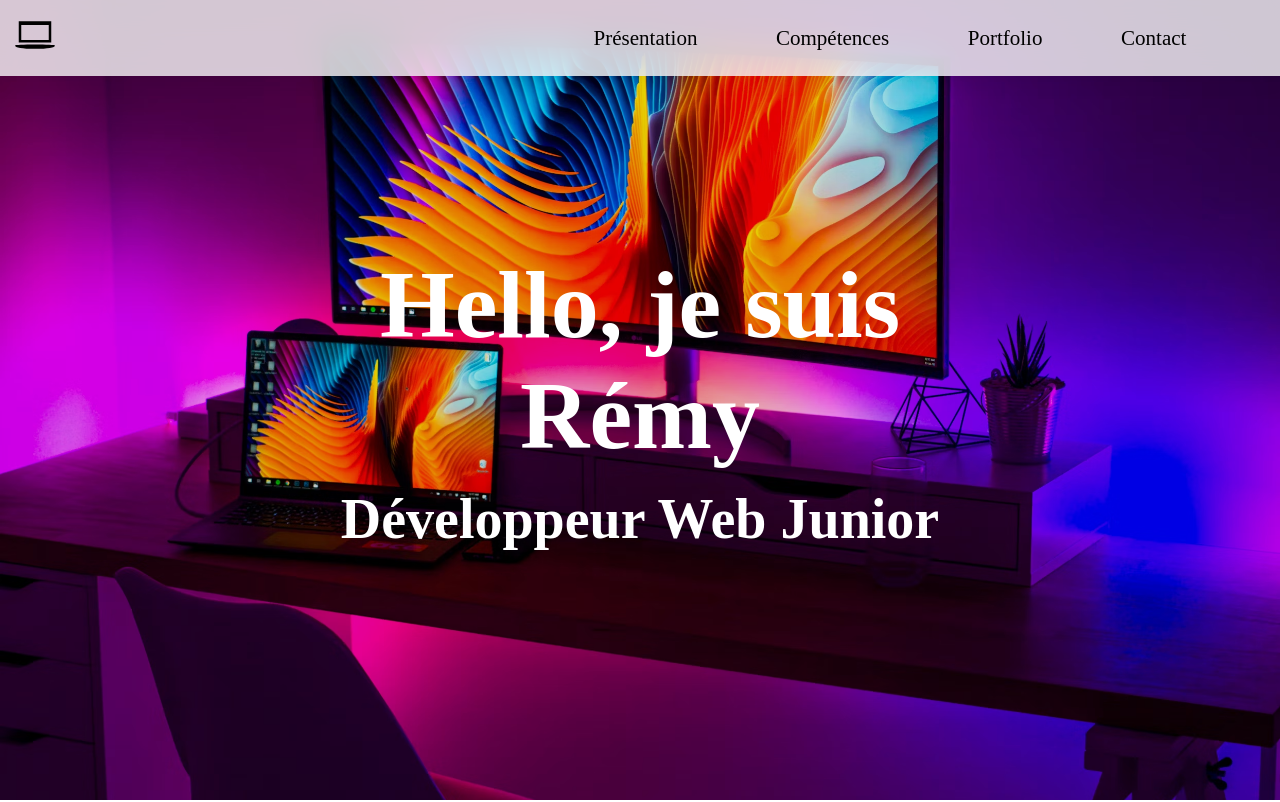
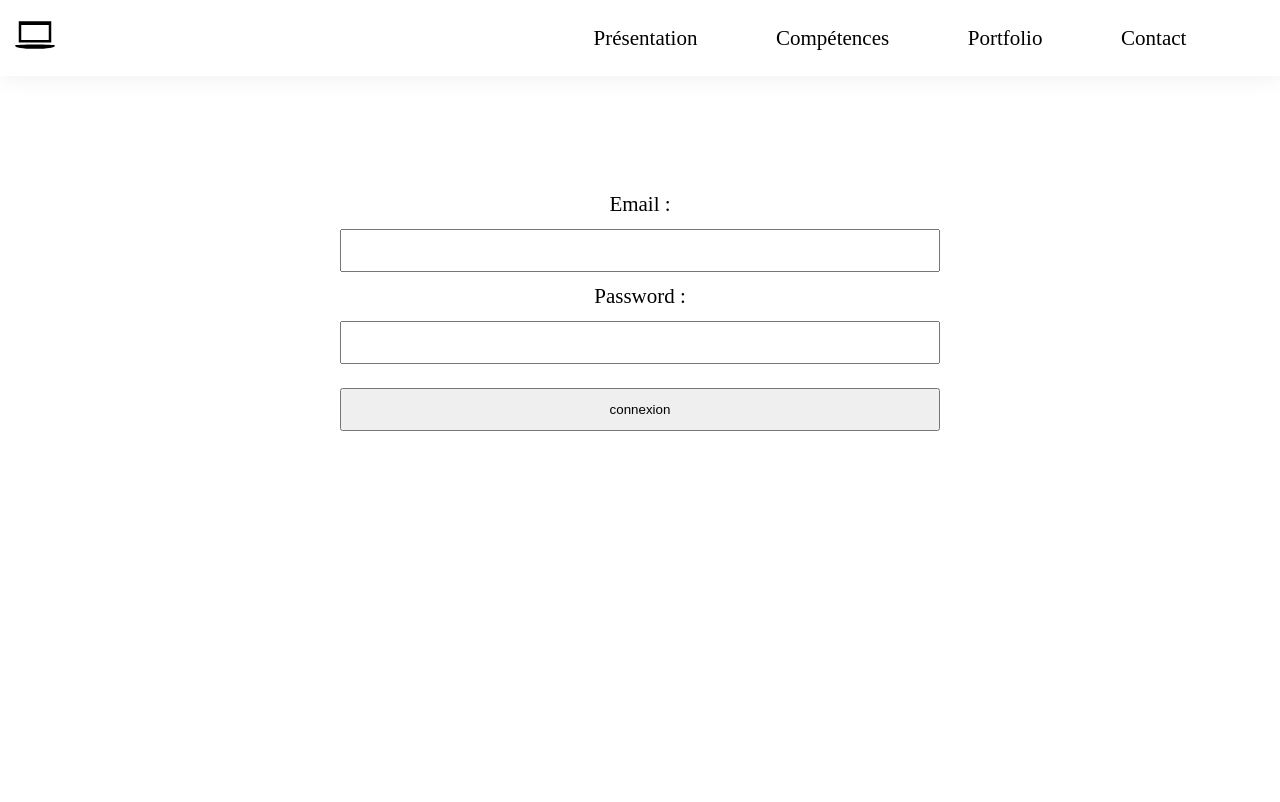
Before and after one commit to R-GRAN/react-portfolio, a React (Vite) app: page /login in a window 1280 px wide. Shown: the top 802 px of the page. Built offline with nearby package versions, Linux system fonts and the light colour scheme; no server answers.

Commit message:
formAuth+ react router Dom

```diff
--- a/package.json
+++ b/package.json
@@ -15,6 +15,7 @@
   "dependencies": {
     "react": "^18.2.0",
     "react-dom": "^18.2.0",
+    "react-router-dom": "^6.23.0",
     "sass": "^1.75.0"
   },
   "devDependencies": {
--- a/src/assets/styles/base/_keyframes.scss
+++ b/src/assets/styles/base/_keyframes.scss
@@ -88,7 +88,7 @@
   }
   to {
     opacity: 1;
-    background-color: rgba(0, 0, 0, 0.5);
+    background-color: rgba(0, 0, 0, 0.65);
   }
 }
 
--- a/src/assets/styles/components/FooterApp.scss
+++ b/src/assets/styles/components/FooterApp.scss
@@ -1,6 +1,7 @@
 .footer-style {
   color: white;
   display: flex;
+  flex-direction: column;
   justify-content: center;
   align-items: center;
   height: 100px;
--- /dev/null
+++ b/src/assets/styles/components/FormAuth.scss
@@ -0,0 +1,7 @@
+.formAuth{
+    display: flex;
+    flex-direction: column;
+    align-items: center;
+    height: 100%;
+    padding: 15%;
+}
--- a/src/assets/styles/main.scss
+++ b/src/assets/styles/main.scss
@@ -10,3 +10,4 @@
 @import "@/assets/styles/components/Project.scss";
 @import "@/assets/styles/components/Scroller.scss";
 @import "@/assets/styles/components/Collapse.scss";
+@import "@/assets/styles/components/FormAuth.scss";
--- /dev/null
+++ b/src/components/FormAuth.jsx
@@ -0,0 +1,41 @@
+import { useState } from "react";
+
+function FormAuth() {
+  const [email, setEmail] = useState("");
+  const [password, setPassword] = useState("");
+
+
+
+  return (
+    <form className="formAuth"
+      action=""
+      method="post"
+      onSubmit={(evt) => {
+        evt.preventDefault();
+      }}
+    >
+      <label htmlFor="email">Email : </label>
+      <input
+        type="email"
+        name="email"
+        id="email"
+        value={email}
+        onChange={(evt) => {
+          setEmail(evt.target.value);
+          console.log(email);
+        }}
+      />
+      <label htmlFor="password">Password : </label>
+      <input
+        type="password"
+        name="password"
+        id="password"
+        value={password}
+        onChange={(evt) => setPassword(evt.target.value)}
+      />
+      <input type="submit" value="connexion" />
+    </form>
+  );
+}
+
+export default FormAuth;
--- a/src/components/HeaderApp.jsx
+++ b/src/components/HeaderApp.jsx
@@ -1,5 +1,5 @@
 import { useState, useRef } from "react";
-import laptop from "@/assets/images/laptop.svg"
+import laptop from "@/assets/images/laptop.svg";
 
 function HeaderApp() {
   const [isMenuOpen, setIsMenuOpen] = useState(false);
@@ -37,16 +37,24 @@ function HeaderApp() {
       <nav className="header-nav">
         <ul ref={menuRef} className="header-menu">
           <li>
-            <a href="#presentation" onClick={toggleMenu}>Présentation</a>
+            <a href={"#presentation"} onClick={toggleMenu}>
+              Présentation
+            </a>
           </li>
           <li>
-            <a href="#skills" onClick={toggleMenu}>Compétences</a>
+            <a href="#skills" onClick={toggleMenu}>
+              Compétences
+            </a>
           </li>
           <li>
-            <a href="#portfolio" onClick={toggleMenu}>Portfolio</a>
+            <a href="#portfolio" onClick={toggleMenu}>
+              Portfolio
+            </a>
           </li>
           <li>
-            <a href="#contact" onClick={toggleMenu}>Contact</a>
+            <a href="#contact" onClick={toggleMenu}>
+              Contact
+            </a>
           </li>
         </ul>
       </nav>
--- a/src/main.jsx
+++ b/src/main.jsx
@@ -2,9 +2,16 @@ import React from "react";
 import ReactDOM from "react-dom/client";
 import Home from "@/pages/Home/index.jsx";
 import "@/assets/styles/main.scss";
+import { BrowserRouter as Router, Routes, Route } from "react-router-dom";
+import Login from "@/pages/Login/index.jsx";
 
 ReactDOM.createRoot(document.getElementById("root")).render(
   <React.StrictMode>
-    <Home />
+    <Router>
+      <Routes>
+        <Route path="/" element={<Home />} />
+        <Route path="/login" element={<Login />} />
+      </Routes>
+    </Router>
   </React.StrictMode>
 );
--- /dev/null
+++ b/src/pages/Login/index.jsx
@@ -0,0 +1,13 @@
+import FormAuth from "@/components/FormAuth";
+import HeaderApp from "@/components/HeaderApp";
+
+function Login() {
+  return (
+    <>
+      <HeaderApp />
+      <FormAuth />
+    </>
+  );
+}
+
+export default Login;
```
Also changed, not shown: 1 other file (tests, documents, lock files or other folders).
